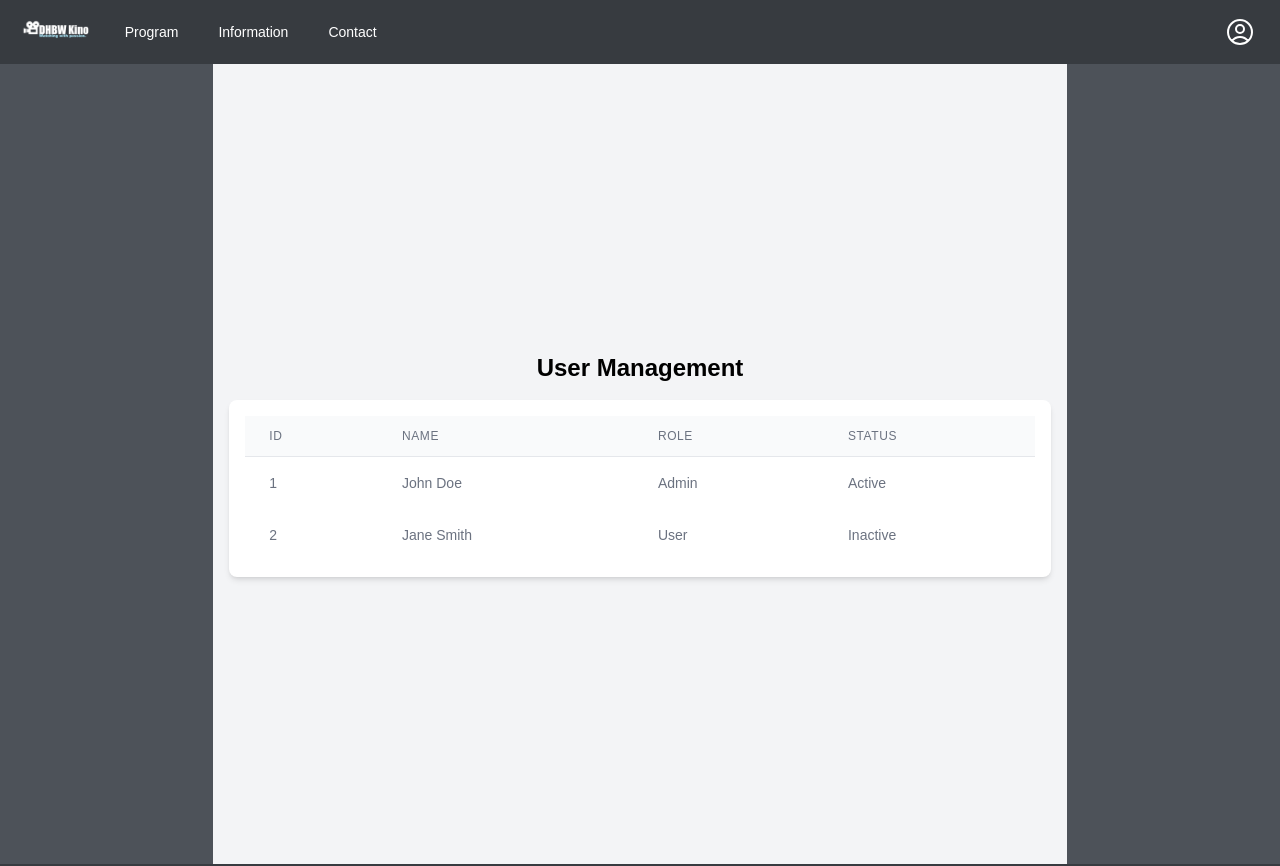
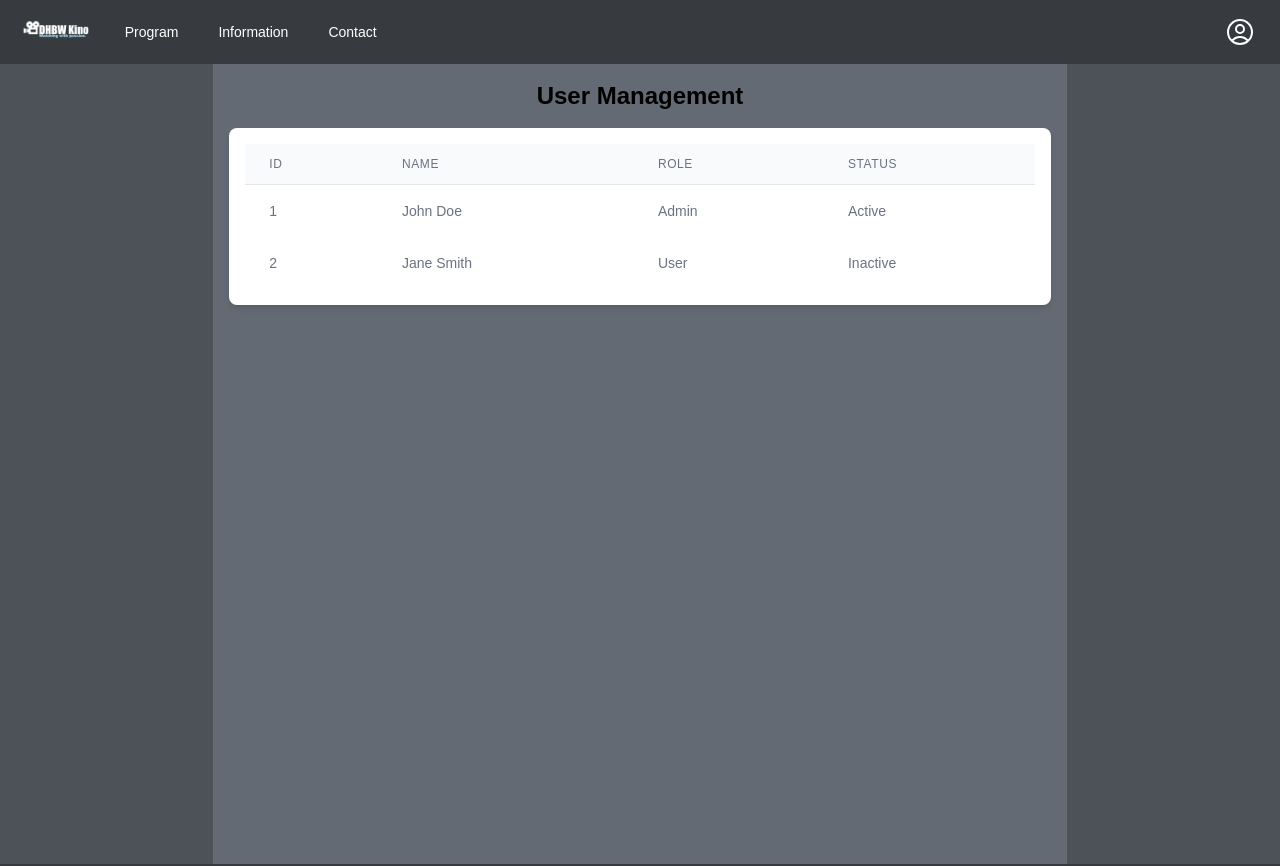
Before and after one commit to rickertmar/KinoticketFrontend, a Next.js app in the folder nextjs-blog/: page /admin/users in a window 1280 px wide. Shown: the top 866 px of the page. Built offline with nearby package versions, Linux system fonts and the light colour scheme.

Commit message:
adding tailwind for design consistant

```diff
--- a/nextjs-blog/pages/_app.js
+++ b/nextjs-blog/pages/_app.js
@@ -28,6 +28,7 @@ export default function MyApp({ Component, pageProps }) {
                 setRole(authjwt.ROLE)
             }else{
                 if(refreshjwt.exp*1000 > Date.now()){
+
                     axios.defaults.headers.common['Authorization'] = `Bearer ${authjwt.access_token}`;
 
                     axios.post('/api/auth/refresh-token', {headers:{ 'Content-Type': 'application/json'}})
--- a/nextjs-blog/pages/admin/dashboard.js
+++ b/nextjs-blog/pages/admin/dashboard.js
@@ -98,7 +98,7 @@ const Dashboard = () => {
       </aside>
 
       {/* Main Content */}
-      <main className="flex-1 p-4 bg-gray-100 overflow-y-auto"> {/* Add overflow-y-auto to main content */}
+      <main className="flex-1 p-4 bg-primary-50 overflow-y-auto">
         {selectedItem === 'dashboard' && (
           <div className="flex flex-col items-center justify-center">
             <h1 className="text-2xl font-semibold mb-4">Admin Dashboard</h1>
--- a/nextjs-blog/pages/admin/users.js
+++ b/nextjs-blog/pages/admin/users.js
@@ -12,9 +12,8 @@ const UserManagement = () => {
       {/* Sidebar */}
       {/* ... (sidebar code remains the same) */}
 
-      {/* Main Content */}
-      <main className="flex-1 p-4 bg-gray-100">
-        <div className="flex flex-col items-center justify-center h-full">
+      <main className="flex-1 p-4 bg-primary-50 overflow-y-auto">
+        <div className="flex flex-col items-center justify-center">
           <h1 className="text-2xl font-semibold mb-4">User Management</h1>
           <div className="bg-white p-4 rounded-lg shadow-md w-full overflow-x-auto">
             <table className="min-w-full divide-y divide-gray-200">
```
